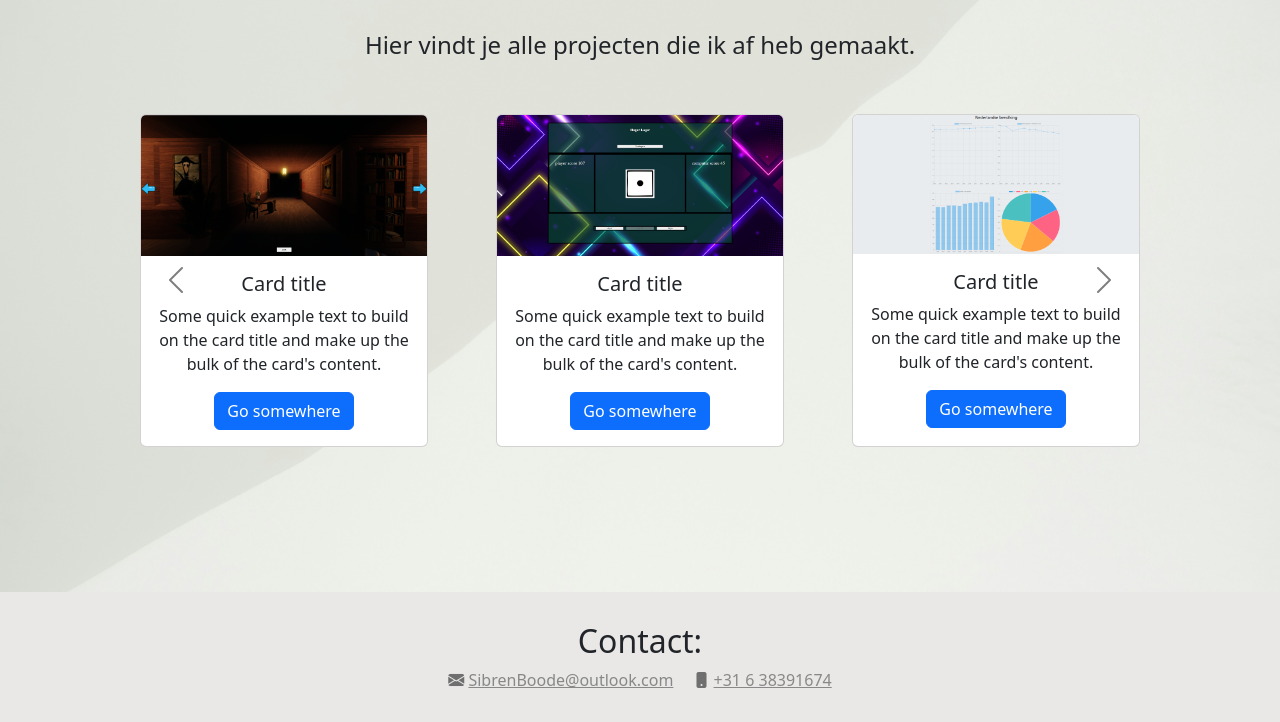
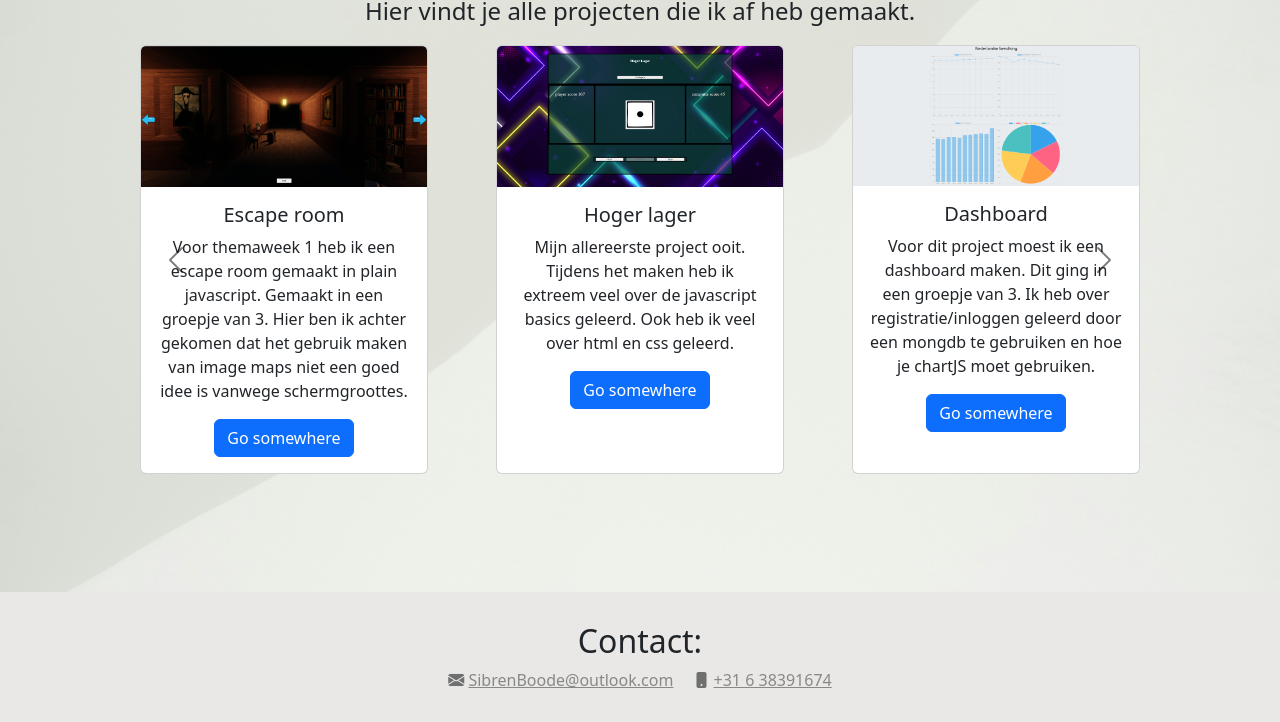
Before and after one commit to SibrenBD/SibrenBD.github.io, a plain HTML site: page projects.html in a window 1280 px wide. Shown: the part 208-930 px from the top of the page. Drawn offline with nearby package versions, Linux system fonts and the light colour scheme.

Commit message:
cards goe positioned

```diff
--- a/projects.html
+++ b/projects.html
@@ -51,28 +51,24 @@
                                 <div class="card" style="width: 18rem;">
                                     <img src="/img/smick-img.png" class="card-img-top" alt="...">
                                     <div class="card-body">
-                                        <h5 class="card-title">web catalogus</h5>
+                                        <h5 class="card-title">Web catalogus</h5>
                                         <p class="card-text">Onze web catalogus genaamd Smick. Samen met Mike van der Veer en Yannick Daantje hebben we de catalogus over 3 games gemaakt: League of Legends, Smite en Overwatch.</p>
-                                        <a href="" class="btn btn-primary">Go somewhere</a>
+                                        <a href="" class="btn btn-primary mt-4">Go somewhere</a>
                                     </div>
                                 </div>
                                 <div class="card" style="width: 18rem;">
                                     <img src="/img/themaweek-img.png" class="card-img-top" alt="...">
                                     <div class="card-body">
-                                        <h5 class="card-title">Card title</h5>
-                                        <p class="card-text">Some quick example text to build on the card title and make
-                                            up
-                                            the bulk of the card's content.</p>
-                                        <a href="#" class="btn btn-primary">Go somewhere</a>
+                                        <h5 class="card-title">Themaweek 2</h5>
+                                        <p class="card-text">Voor m'n project themweek 2 heb ik een rhytm game gemaakt in plain javascript. Het leren omgaan met postition top en left is het ingewikkeltst.</p>
+                                        <a href="#" class="btn btn-primary mt-5">Go somewhere</a>
                                     </div>
                                 </div>
                                 <div class="card" style="width: 18rem;">
                                     <img src="/img/buildagame-img.png" class="card-img-top" alt="...">
                                     <div class="card-body">
-                                        <h5 class="card-title">Card title</h5>
-                                        <p class="card-text">Some quick example text to build on the card title and make
-                                            up
-                                            the bulk of the card's content.</p>
+                                        <h5 class="card-title">Build a game</h5>
+                                        <p class="card-text">Project in een groepje van 3 waar ieder z'n eigen game maakte en dan samen in 1 site stoppen. Elke game is in plain javascript gemaakt. Wat ik vooral heb geleerd tijdens het maken van dit project is over array positioning.</p>
                                         <a href="#" class="btn btn-primary">Go somewhere</a>
                                     </div>
                                 </div>
@@ -83,30 +79,24 @@
                                 <div class="card" style="width: 18rem;">
                                     <img src="/img/escaperoom-img.png" class="card-img-top" alt="...">
                                     <div class="card-body">
-                                        <h5 class="card-title">Card title</h5>
-                                        <p class="card-text">Some quick example text to build on the card title and make
-                                            up
-                                            the bulk of the card's content.</p>
+                                        <h5 class="card-title">Escape room</h5>
+                                        <p class="card-text">Voor themaweek 1 heb ik een escape room gemaakt in plain javascript. Gemaakt in een groepje van 3. Hier ben ik achter gekomen dat het gebruik maken van image maps niet een goed idee is vanwege schermgroottes.</p>
                                         <a href="#" class="btn btn-primary">Go somewhere</a>
                                     </div>
                                 </div>
                                 <div class="card" style="width: 18rem;">
                                     <img src="/img/hoger-lager-img.png" class="card-img-top" alt="...">
                                     <div class="card-body">
-                                        <h5 class="card-title">Card title</h5>
-                                        <p class="card-text">Some quick example text to build on the card title and make
-                                            up
-                                            the bulk of the card's content.</p>
+                                        <h5 class="card-title">Hoger lager</h5>
+                                        <p class="card-text">Mijn allereerste project ooit. Tijdens het maken heb ik extreem veel over de javascript basics geleerd. Ook heb ik veel over html en css geleerd.</p>
                                         <a href="#" class="btn btn-primary">Go somewhere</a>
                                     </div>
                                 </div>
                                 <div class="card" style="width: 18rem;">
                                     <img src="img/Joe-data.png" class="card-img-top" alt="...">
                                     <div class="card-body">
-                                        <h5 class="card-title">Card title</h5>
-                                        <p class="card-text">Some quick example text to build on the card title and make
-                                            up
-                                            the bulk of the card's content.</p>
+                                        <h5 class="card-title">Dashboard</h5>
+                                        <p class="card-text">Voor dit project moest ik een dashboard maken. Dit ging in een groepje van 3. Ik heb over registratie/inloggen geleerd door een mongdb te gebruiken en hoe je chartJS moet gebruiken.</p>
                                         <a href="#" class="btn btn-primary">Go somewhere</a>
                                     </div>
                                 </div>
```
